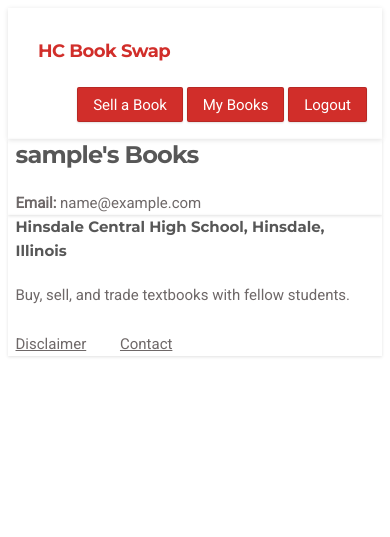
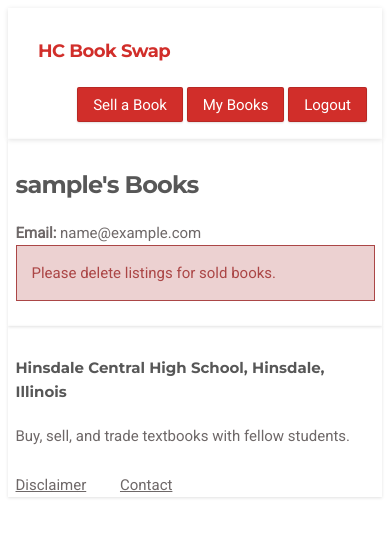
Before and after one commit to somair/hc_book_swap, a Django app: page /my_books/ in a window 390 px wide. Shown: the top 537 px of the page. Run offline with Django 3.2, Linux system fonts and the light colour scheme; the visitor is signed in with stand-in values (Sample User, id 1); data that the repository does not hold is empty; parts of the project's set-up code (start-up, migrations or seed data) failed here and were passed over.

Commit message:
styles: Fix error stylings, small spacing issues

```diff
--- a/static/css/style.css
+++ b/static/css/style.css
@@ -21,7 +21,7 @@
     padding-right: 0.5em; }
 
   .inner-content {
-    padding: 0; } }
+    padding: 2em 0 0 0; } }
 h1, h2, h3, h4, h5, h6 {
   font-family: "Montserrat", "Roboto", Arial, sans-serif !important; }
 
@@ -155,10 +155,12 @@ a.hc-button-disabled {
 form.hc-book-form label {
   display: inline; }
 
-.error-list {
+.errorlist, .warning {
   background: #ecd1d1;
   border: 1px solid #AB4646;
-  padding: 0.1em; }
+  color: #AB4646;
+  list-style: none;
+  padding: 1em; }
 
 @media (max-width: 1366px) {
   .two .hc-button {
--- a/static/css/style.scss
+++ b/static/css/style.scss
@@ -35,7 +35,7 @@ $shadow-color: rgba(0,0,0,.12);
     padding-right: 0.5em;
   }
   .inner-content{
-    padding: 0;
+    padding: 2em 0 0 0;
   }
 }
 
@@ -208,10 +208,12 @@ form.hc-book-form{
   }
 }
 
-.error-list{
+.errorlist, .warning{
   background: lighten($error-color, 40%);
   border: 1px solid $error-color;
-  padding: 0.1em;
+  color: $error-color;
+  list-style: none;
+  padding: 1em;
 }
 
 // my_books styles
--- a/templates/books/my_books.html
+++ b/templates/books/my_books.html
@@ -9,6 +9,7 @@
         <span><strong>Email:</strong> {{ user.email }}</span>
     </div>
     <div class="ten columns">
+        <p class="warning">Please delete listings for sold books.</p>
         {% for book in books %}
                 {% include 'books/snippets/listing.html' with book=book public=False %}
         {% endfor %}
```
